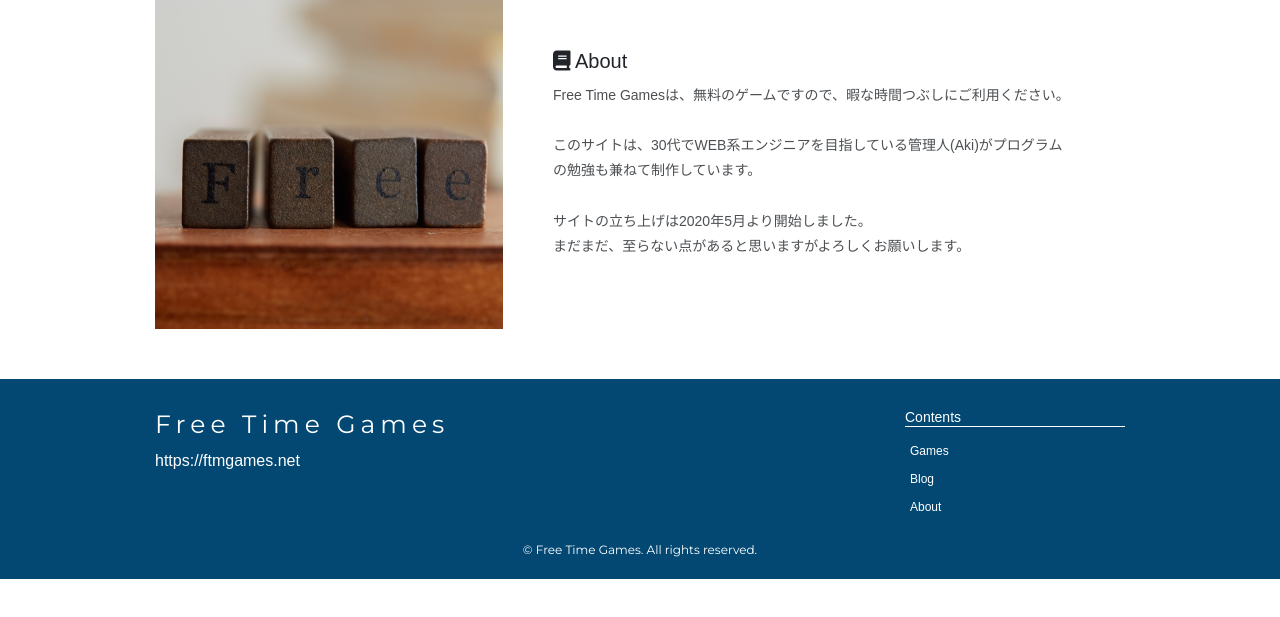
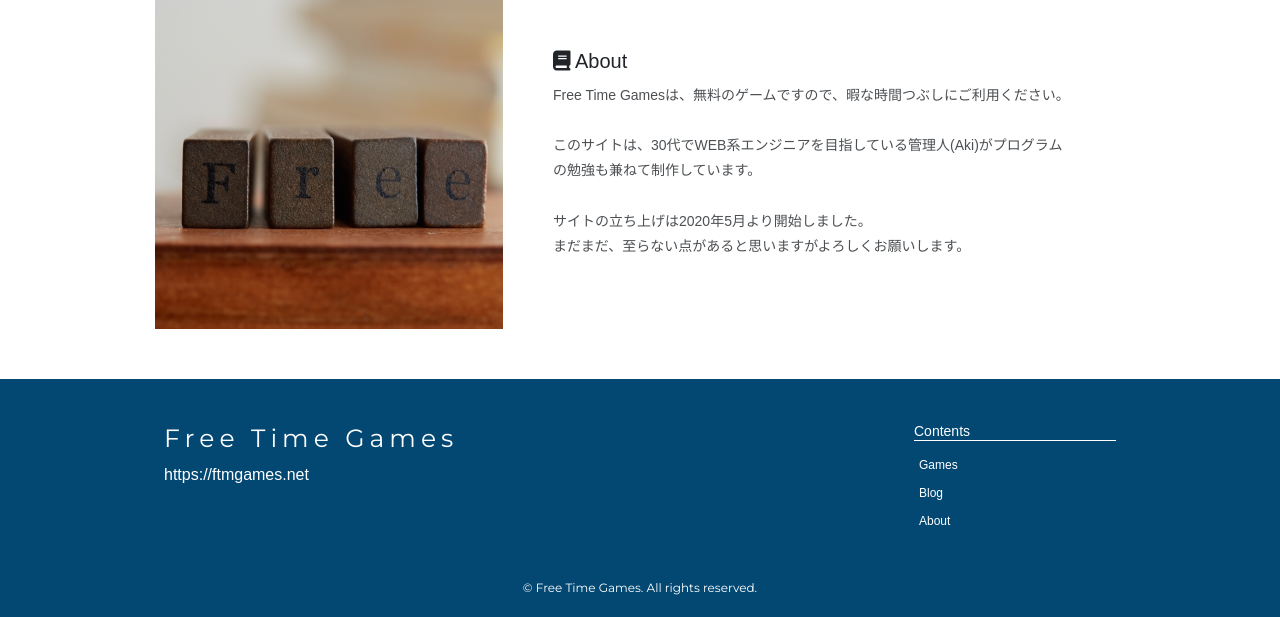
Before and after one commit to Aki321/ftmgames, a PHP site: page /top/index.php in a window 1280 px wide. Shown: the part 2035-2652 px from the top of the page. Before the commit the page ends 2614 px from the top, so only its background shows below. Run offline with PHP 8.4, Linux system fonts and the light colour scheme; style sheets or scripts are compiled from the project's sources; some libraries are stand-ins or nearby versions.

Commit message:
Modify footer padding

```diff
--- a/css/commonFooter.css
+++ b/css/commonFooter.css
@@ -6,7 +6,7 @@ footer {
 
 footer .container {
   max-width: 1000px;
-  padding-top: 30px;
+  padding-top: 20px;
   padding-bottom: 20px;
 }
 
--- a/css/commonFooter.scss
+++ b/css/commonFooter.scss
@@ -9,7 +9,7 @@ footer {
 
   .container {
     max-width: 1000px;
-    padding-top: 30px;
+    padding-top: 20px;
     padding-bottom: 20px;
   }
 }
--- a/html/commonFooter.html
+++ b/html/commonFooter.html
@@ -1,11 +1,11 @@
 <footer>
     <div class="container">
         <div class="row">
-            <div class="footSiteName col-12 col-md-9">
+            <div class="footSiteName col-12 col-md-9 p-4">
                 <h2>Free Time Games</h2>
                 <a href="../top/index.php">https://ftmgames.net</a>
             </div>
-            <nav class="footContents col-12 col-md-3">
+            <nav class="footContents col-12 col-md-3 p-4">
                 <div>
                     <h3>Contents</h3>
                     <ul>
```
